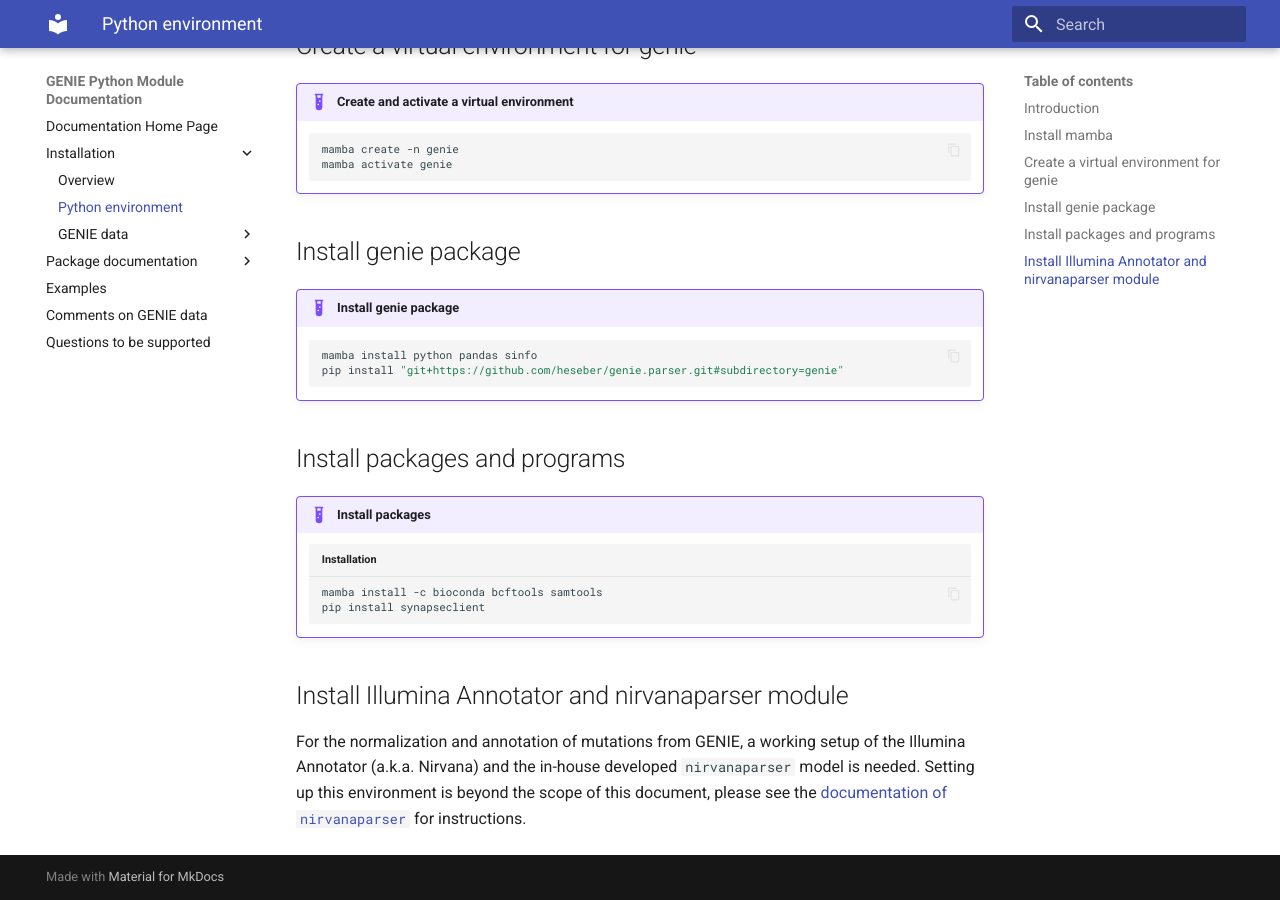
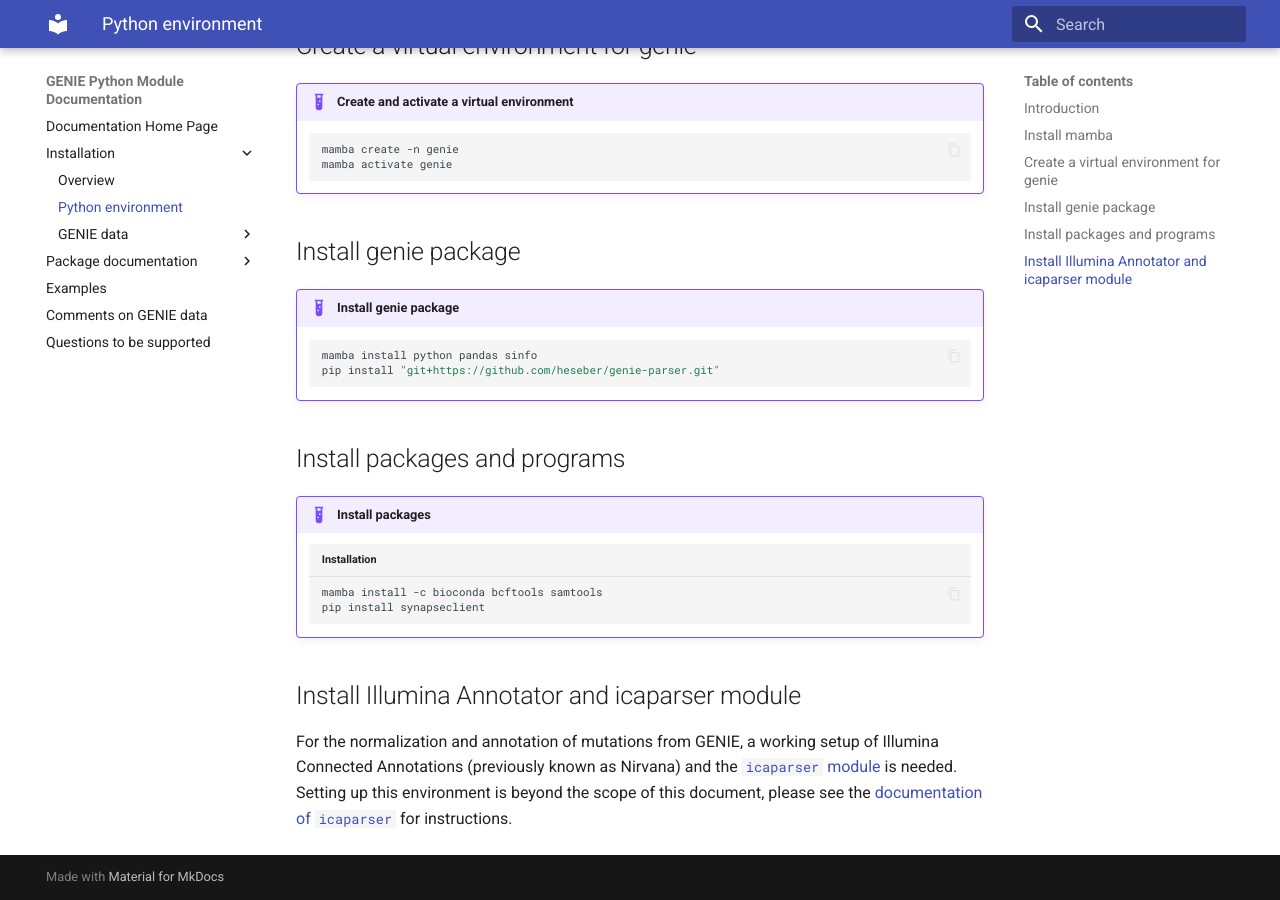
Before and after one commit to heseber/genie-parser, an MkDocs documentation site: the page built from docs/python_env.md, in a window 1280 px wide and 900 px high, scrolled down 503 px. Built offline with MkDocs 1.6.1 and Material for MkDocs 9.7.7, drawn with Linux system fonts in a browser that asks for light colours.

Commit message:
Nirvana → Illumina Connected Annotations

````diff
--- a/docs/python_env.md
+++ b/docs/python_env.md
@@ -31,7 +31,7 @@ Please see the [Mamba Installation Instructions](
 
     ```sh
     mamba install python pandas sinfo
-    pip install "git+https://github.com/heseber/genie.parser.git#subdirectory=genie"
+    pip install "git+https://github.com/heseber/genie-parser.git"
     ```
 
 ## Install packages and programs
@@ -44,11 +44,11 @@ Please see the [Mamba Installation Instructions](
     pip install synapseclient
     ```
 
-## Install Illumina Annotator and nirvanaparser module
+## Install Illumina Annotator and icaparser module
 
 For the normalization and annotation of mutations from GENIE, a working setup of
-the Illumina Annotator (a.k.a. Nirvana) and the in-house developed
- `nirvanaparser` model is needed. Setting up this environment is beyond the
- scope of this document, please see the [documentation of `nirvanaparser`](
- https://github.com/heseber/BDS-MutationAnnotationFiltering/tree/main/nirvana_parser
- ) for instructions.
+Illumina Connected Annotations (previously known as Nirvana) and the
+[`icaparser` module]( https://github.com/heseber/ica-parser ) is needed. Setting
+up this environment is beyond the scope of this document, please see the
+[documentation of `icaparser`]( https://github.com/heseber/ica-parser ) for
+instructions.
--- a/genie/__init__.py
+++ b/genie/__init__.py
@@ -1,2 +1,2 @@
-__version__ = "0.1.4"
+__version__ = "0.1.5"
 __author__ = "Henrik Seidel"
--- a/setup.py
+++ b/setup.py
@@ -2,7 +2,7 @@ import setuptools
 
 setuptools.setup(
     name="genie",
-    version="0.1.4",
+    version="0.1.5",
     url="https://github.com/heseber/genie-parser",
     author="Henrik Seidel",
     author_email="heseber+github@mailbox.org",
````
Also changed, not shown: git-hooks/README.md (+1 -1 lines), genie_create_aux_files.ipynb, genie_create_aux_files_consortium.ipynb, 3 other files.
